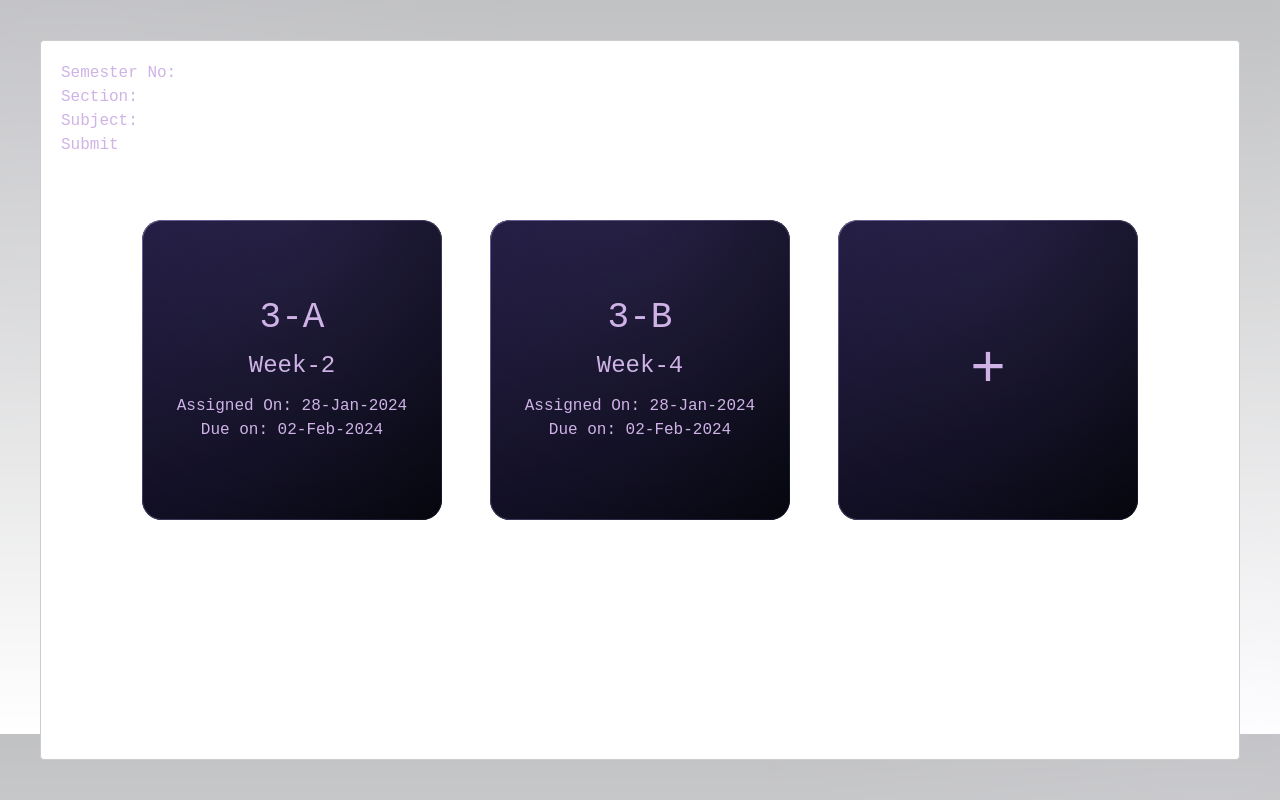
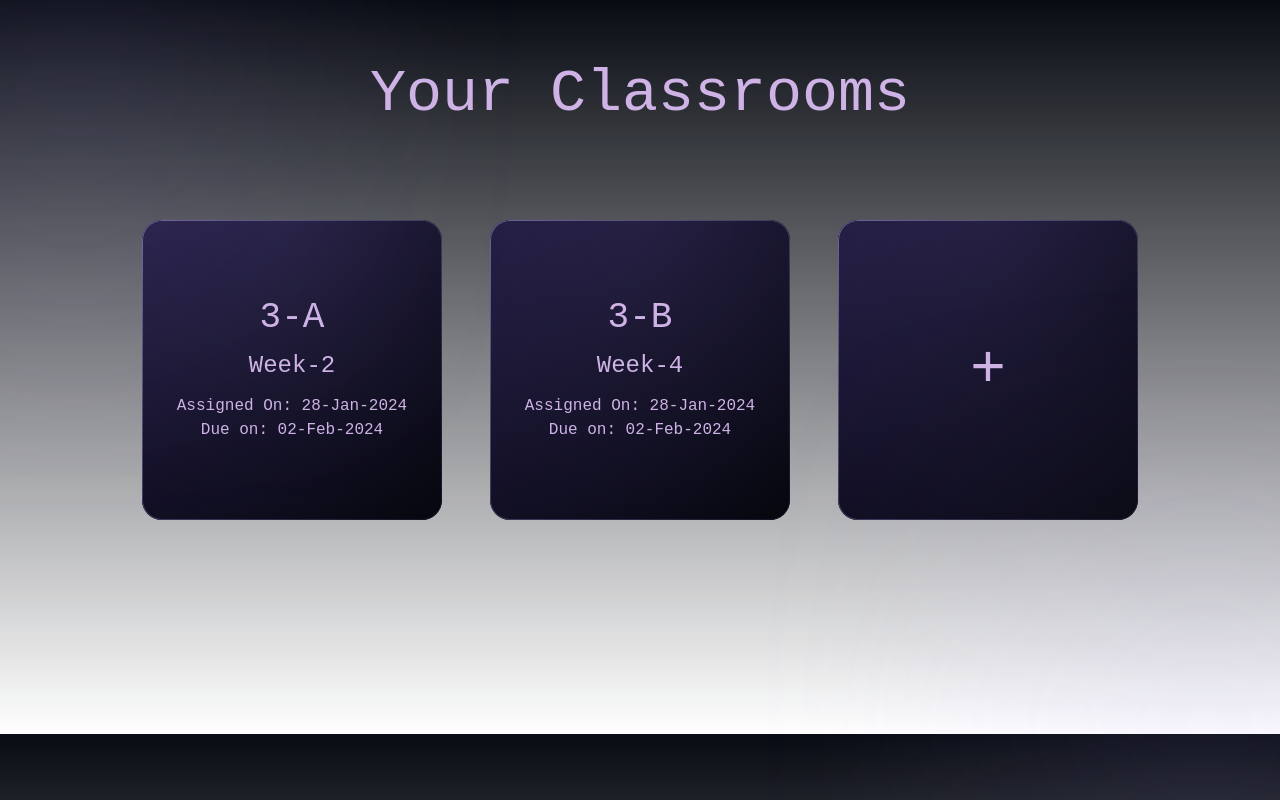
Before and after one commit to anuragrao04/superlit, a Next.js app in the folder superlit-offline-frontend/: page /viewClassroom in a window 1280 px wide. Built offline with nearby package versions, Linux system fonts and the light colour scheme.

Commit message:
modallll

```diff
--- a/superlit-offline-frontend/app/viewClassroom/page.js
+++ b/superlit-offline-frontend/app/viewClassroom/page.js
@@ -8,7 +8,7 @@ export default function ViewClassroom() {
  const [section, setSection] = useState('');
  const [subject, setSubject] = useState('');
  const [showForm, setShowForm] = useState(false);
-const [showModal, setShowModal] = useState(true);
+ const [showModal, setShowModal] = useState(false);
  const handleSubmit = (event) => {
     event.preventDefault();
     console.log({ semesterNo, section, subject });
@@ -20,7 +20,7 @@ const [showModal, setShowModal] = useState(true);
  <div>
  <div className="container">
         <div className="lg:text-6xl md:text-4xl text-3xl m-12">Your Classrooms</div>
-        <div className=" grid lg:grid-cols-3 md:grid-cols-2 gap-12">
+        <div className=" grid lg:grid-cols-3 md:grid-cols-2 gap-12 z-0">
           {classArray.map((classItem, index) => (
             <div key={index}>
               <div className="card">
@@ -35,7 +35,7 @@ const [showModal, setShowModal] = useState(true);
               </div>
             </div>
           ))}
-          <div class="addClassroom"onclick={() => setshowmodal(true)}>
+          <div className="addClassroom"onClick={() => setShowModal((prevShowModal) => !prevShowModal)}>
               <div className="card">
                 <div className="border"></div>
                 <div className="filter"></div>
@@ -46,9 +46,9 @@ const [showModal, setShowModal] = useState(true);
           </div>
       </div>
       </div>
-      <Modal isOpen={true} ariaHideApp={false}>
-        <form onSubmit={handleSubmit}>
-          <label>
+      <Modal isOpen={showModal ? true : false} ariaHideApp={false} className="bg-background flex justify-center items-center m-24 p-2">
+        <form onSubmit={handleSubmit} >
+          <label className="m-4">
             Semester No:
             <input
               type="number"
@@ -57,7 +57,7 @@ const [showModal, setShowModal] = useState(true);
             />
           </label>
           <br />
-          <label>
+          <label className="m-4">
             Section:
             <input
               type="text"
@@ -66,7 +66,7 @@ const [showModal, setShowModal] = useState(true);
             />
           </label>
           <br />
-          <label>
+          <label className="m-4">
             Subject:
             <input
               type="text"
@@ -75,7 +75,7 @@ const [showModal, setShowModal] = useState(true);
             />
           </label>
           <br />
-          <button type="submit" onclick={()=> setShowModal(false)}>Submit</button>
+          <button type="submit" onClick={()=> setShowModal(false)}>Submit</button>
         </form>
       </Modal>
 <div className="circle one"></div>
```
